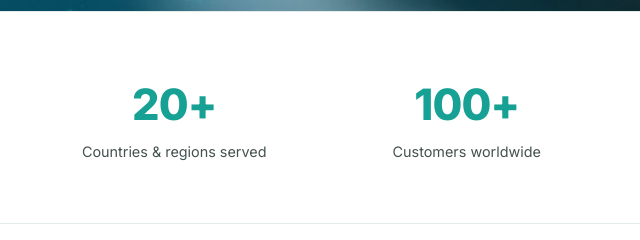
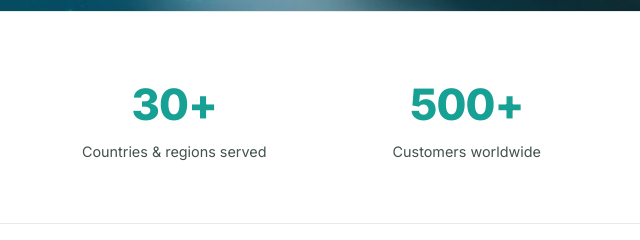
Before and after one commit to jackson199613/silsep-website, a plain HTML site: page index.html in a window 1280 px wide. Shown: the part 725-965 px from the top of the page, 612-1252 px from the left. Drawn offline with Linux system fonts and the light colour scheme.

Commit message:
Stats: 30+ countries, 500+ customers

```diff
--- a/index.html
+++ b/index.html
@@ -76,8 +76,8 @@
   <div class="container stats-grid">
     <div class="stat"><b data-count="5">0</b><span>Specialty product lines</span></div>
     <div class="stat"><b data-count="27" data-suf="+">0</b><span>VS-series grades in production</span></div>
-    <div class="stat"><b data-count="20" data-suf="+">0</b><span>Countries &amp; regions served</span></div>
-    <div class="stat"><b data-count="100" data-suf="+">0</b><span>Customers worldwide</span></div>
+    <div class="stat"><b data-count="30" data-suf="+">0</b><span>Countries &amp; regions served</span></div>
+    <div class="stat"><b data-count="500" data-suf="+">0</b><span>Customers worldwide</span></div>
   </div>
 </section>
 
```
